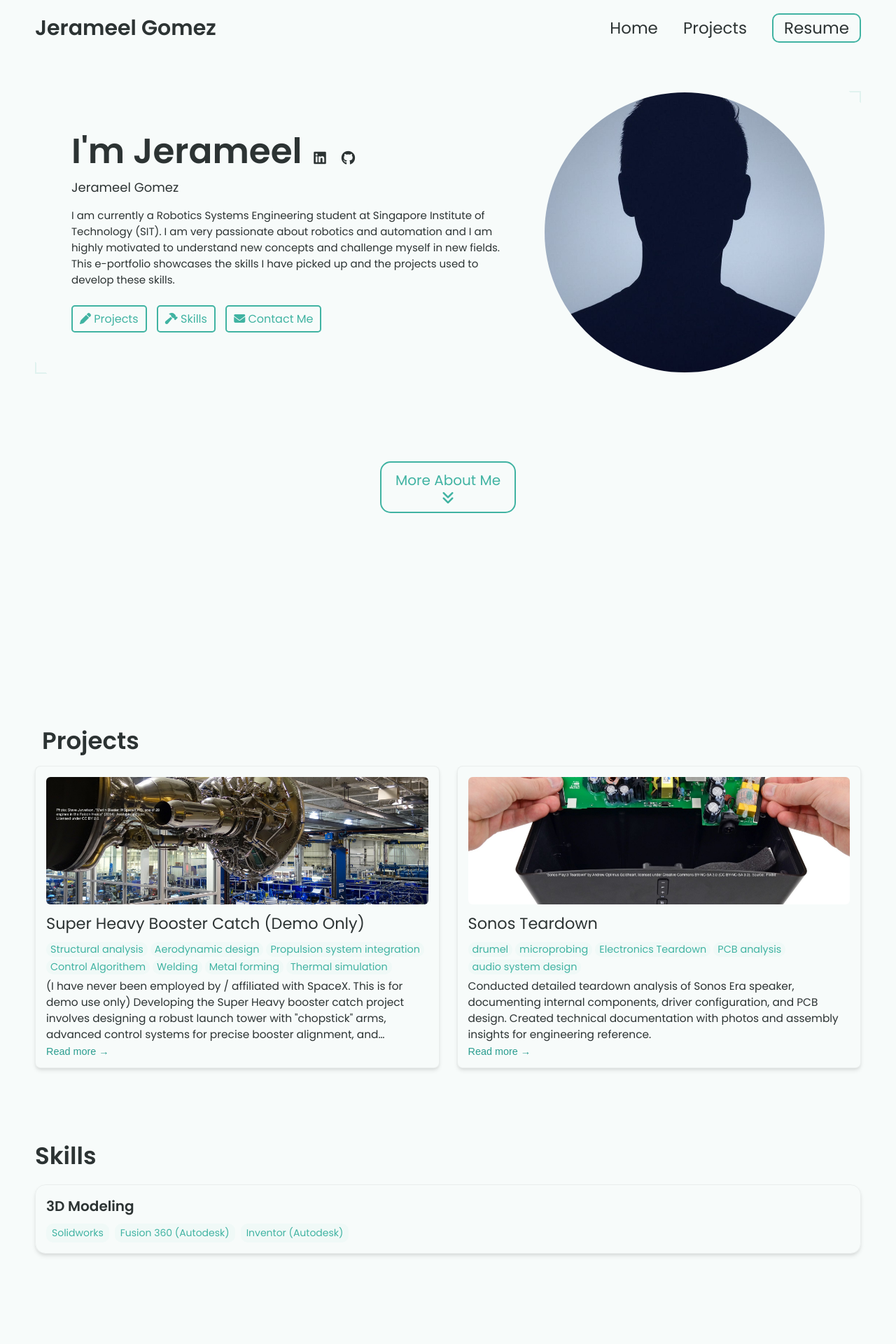
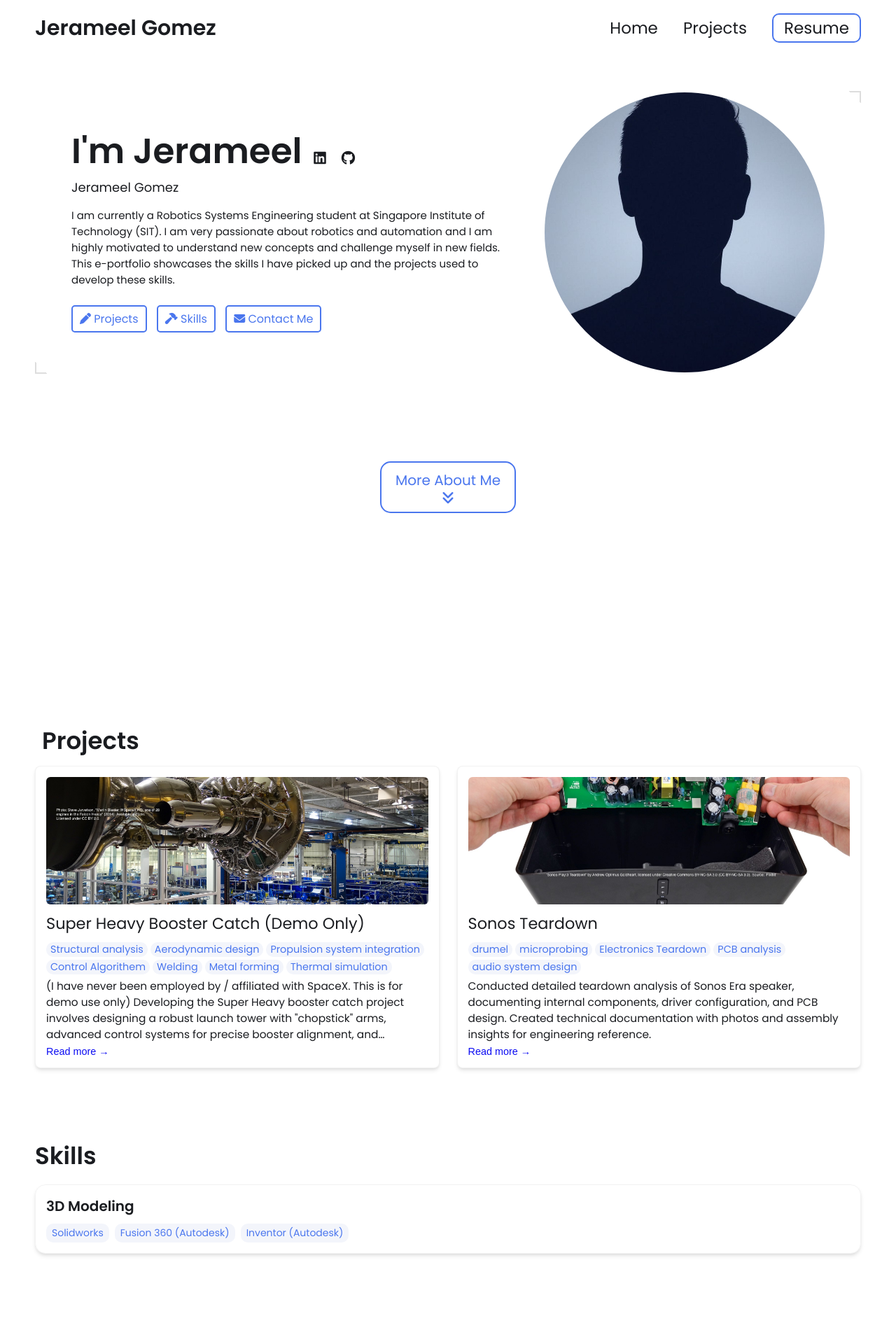
Before and after one commit to Mehlulz/Mehlulz.github.io, a Jekyll site: the page built from index.html, in a window 1280 px wide. Shown: the top 1920 px of the page at 70% size. Built offline with Jekyll 4.4.1, drawn with Linux system fonts in a browser that asks for light colours.

Commit message:
Update _config.yml

```diff
--- a/_config.yml
+++ b/_config.yml
@@ -86,21 +86,21 @@ skills:
 
 # Active theme (Updatethis to switch themes). Make sure to keep the indentation the samne.
 colors: # this is the basic theme
+  text: "#1a1c20"
+  border: "#ddd"
+  link: "#4a76ee"
+  highlight: "#0c0cf2"
+  background: "#ffffff"
+  light_background: "#f3f5fb"
+
+# A few examples.
+basic theme:
   text: "#2c3333"
   border: "#e0f2ef"
   link: "#40b3a2"
   highlight: "#2a9d8f"
   background: "#f7fbfa"
   light_background: "#f0f9f7"
-
-# A few examples.
-basic theme:
-  text: "#1a1c20"
-  border: "#ddd"
-  link: "#4a76ee"
-  highlight: "#0c0cf2"
-  background: "#ffffff"
-  light_background: "#f3f5fb"
 
   mint theme:
   text: "#2c3333"
```
